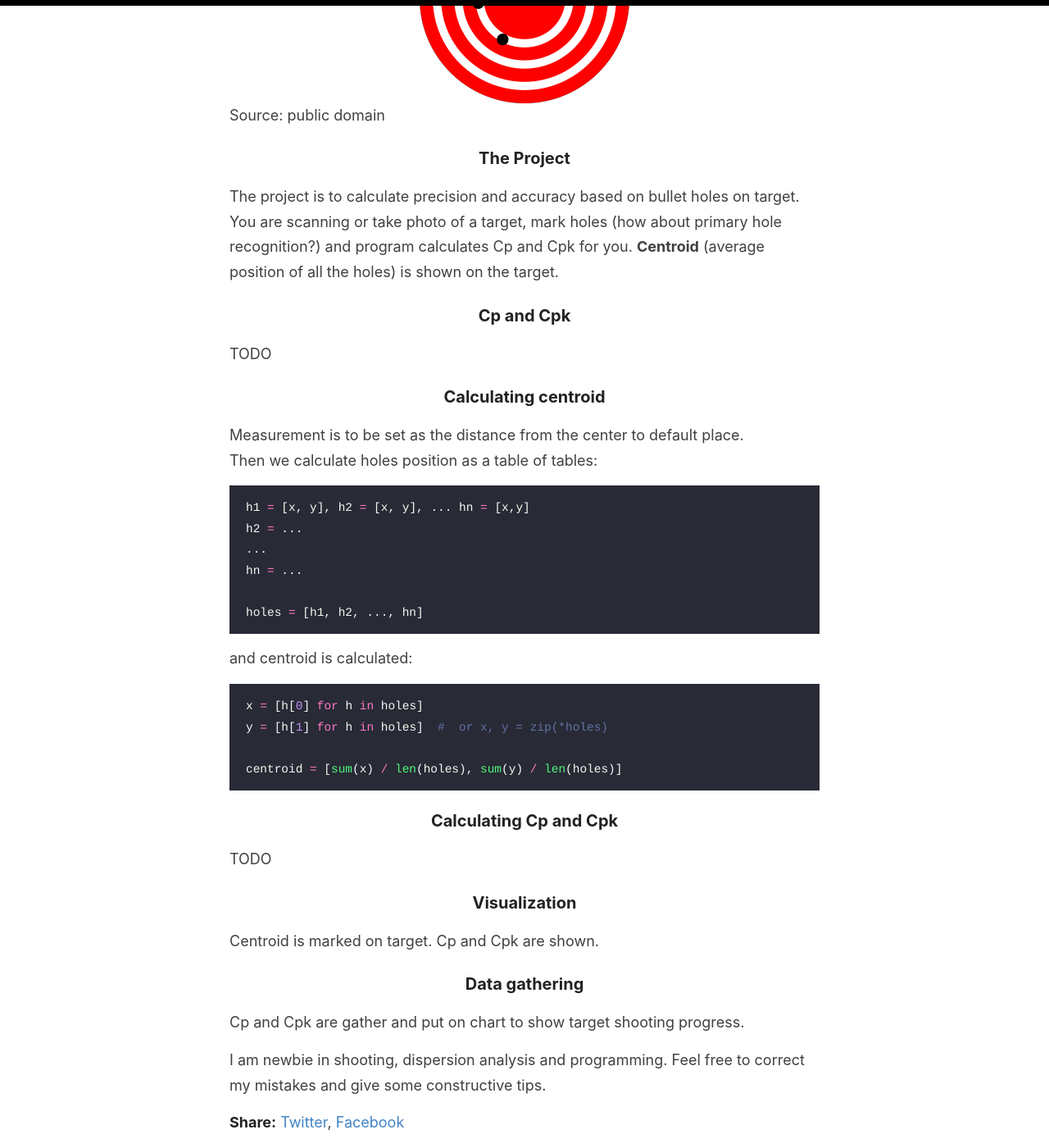
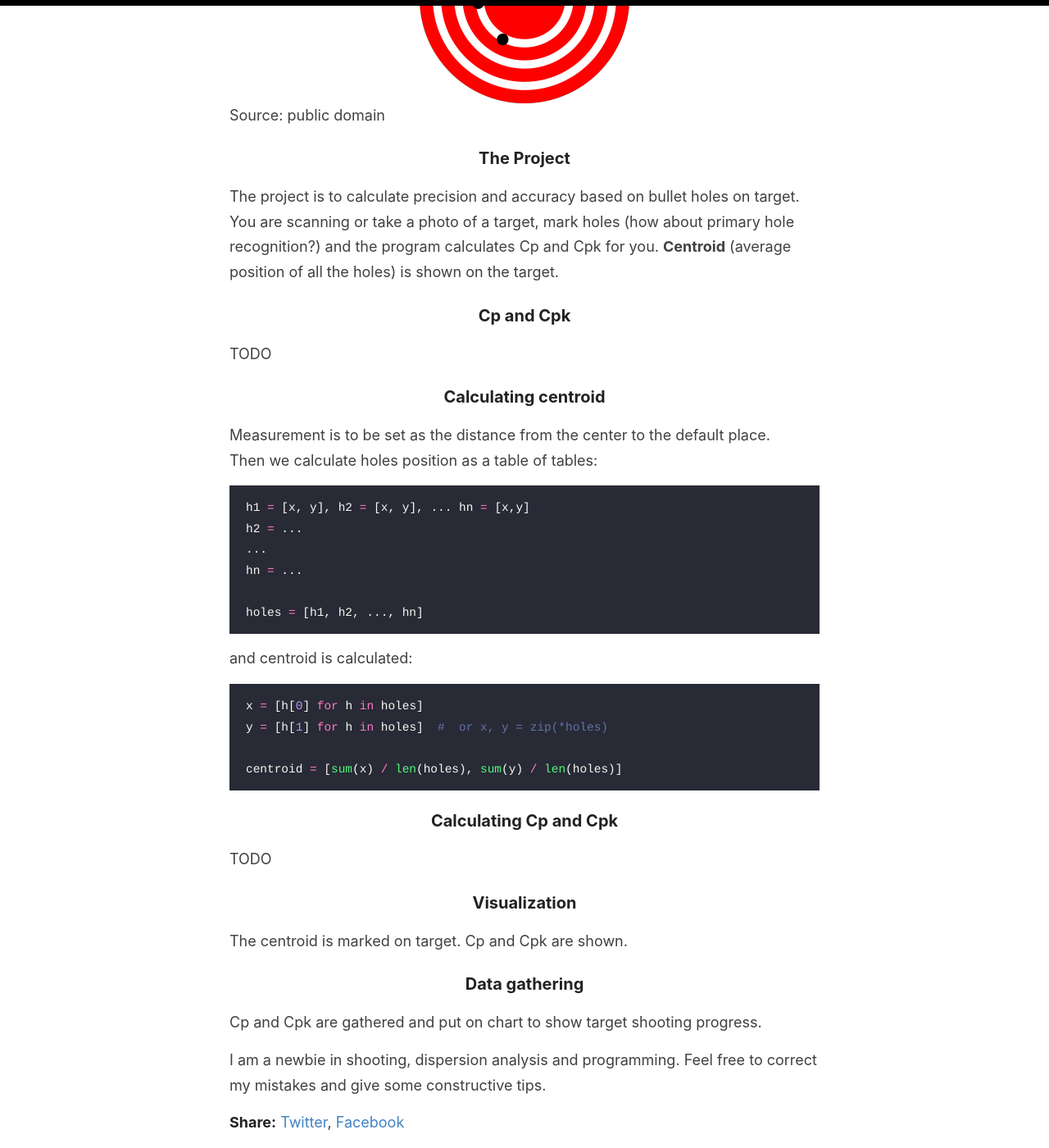
Before and after one commit to elderlybeginner/blog, a Jekyll site: the page built from _posts/2019-11-07-target_shooting.md, in a window 1280 px wide and 1400 px high, scrolled down 921 px. Shown: the whole window at 82% size. Built offline with Jekyll 4.4.1, drawn with Linux system fonts in a browser that asks for light colours; some of the changed text lies outside the part shown.

Commit message:
Update 2019-11-07-target_shooting.md

````diff
--- a/_posts/2019-11-07-target_shooting.md
+++ b/_posts/2019-11-07-target_shooting.md
@@ -20,7 +20,7 @@ Source: public domain
 ### The Project
 
 The project is to calculate precision and accuracy based on bullet holes on target.
-You are scanning or take photo of a target, mark holes (how about primary hole recognition?) and program calculates Cp and Cpk for you. **Centroid** (average position of all the holes) is shown on the target.
+You are scanning or take a photo of a target, mark holes (how about primary hole recognition?) and the program calculates Cp and Cpk for you. **Centroid** (average position of all the holes) is shown on the target.
 
 ### Cp and Cpk
 
@@ -28,7 +28,7 @@ TODO
 
 ### Calculating centroid
 
-Measurement is to be set as the distance from the center to default place.
+Measurement is to be set as the distance from the center to the default place.
 Then we calculate holes position as a table of tables:
 
 ```python
@@ -55,10 +55,10 @@ TODO
 
 ### Visualization
 
-Centroid is marked on target. Cp and Cpk are shown.
+The centroid is marked on target. Cp and Cpk are shown.
 
 ### Data gathering
 
-Cp and Cpk are gather and put on chart to show target shooting progress.
+Cp and Cpk are gathered and put on chart to show target shooting progress.
 
-I am newbie in shooting, dispersion analysis and programming. Feel free to correct my mistakes and give some constructive tips.
+I am a newbie in shooting, dispersion analysis and programming. Feel free to correct my mistakes and give some constructive tips.
````
Also changed, not shown: other parts of _posts/2019-11-07-target_shooting.md (+1 -1 lines).
